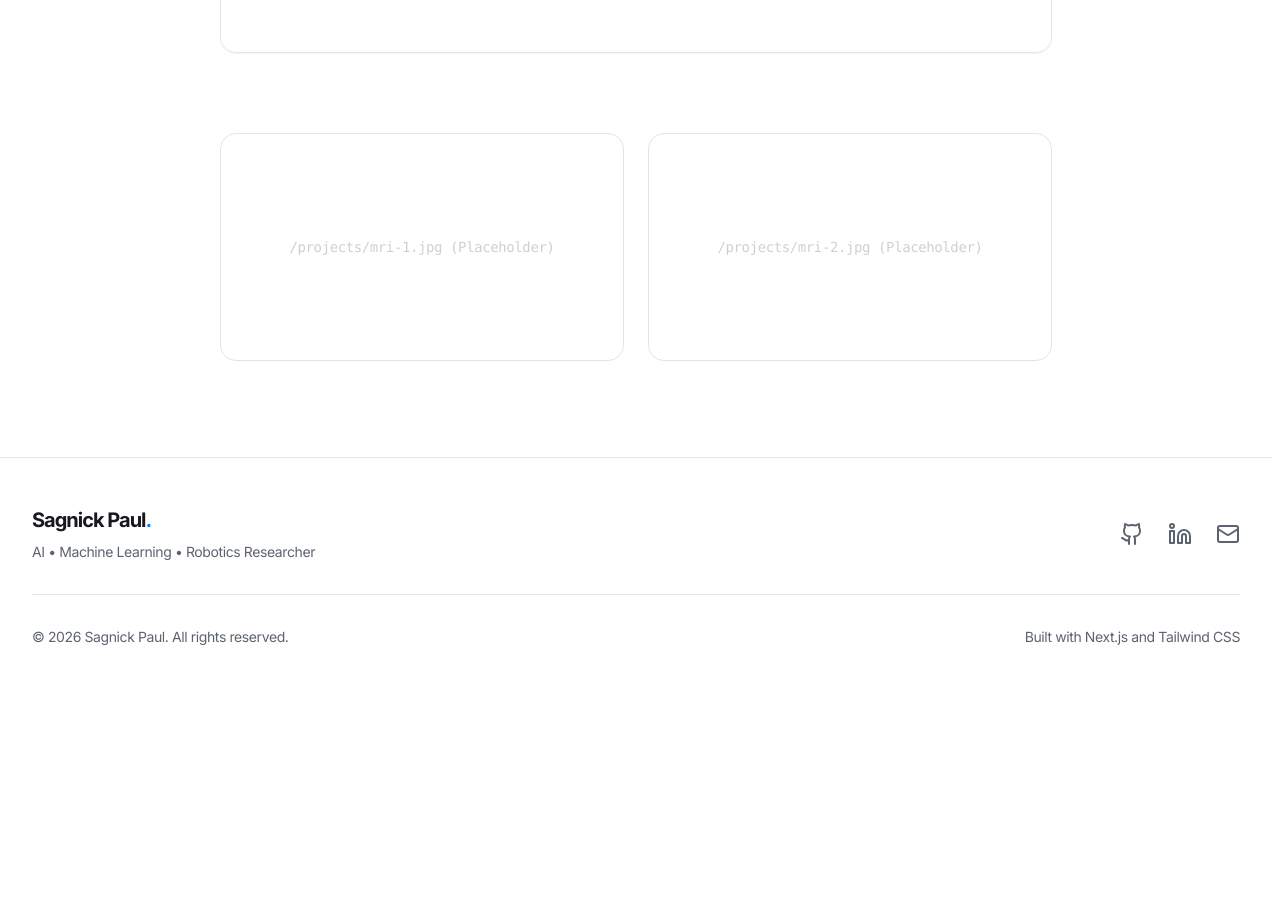
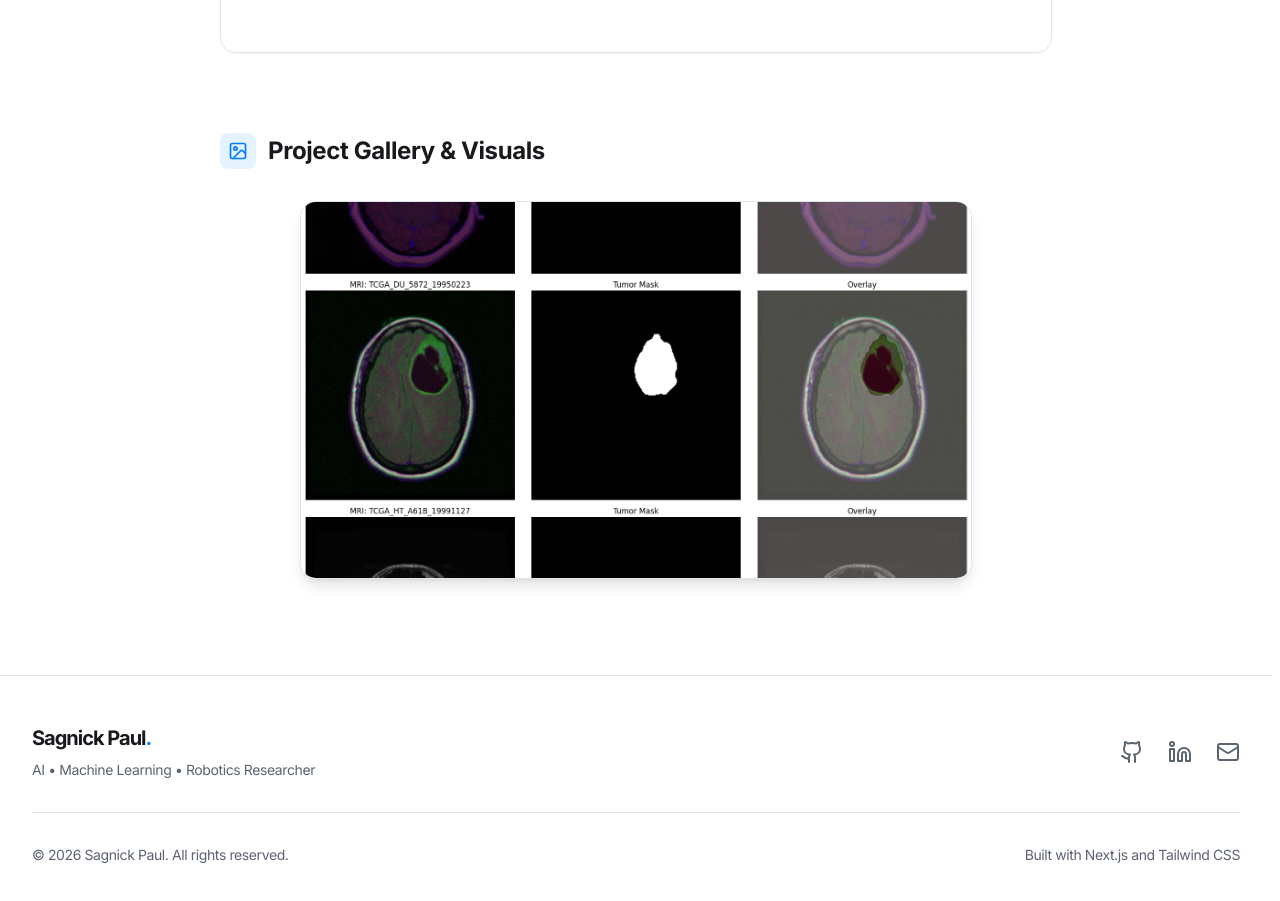
Before and after one commit to Sagnick-Paul/Sagnick-Portfolio, a Next.js app: page /project/brain-mri-segmentation in a window 1280 px wide. Shown: the part 3180-4081 px from the top of the page. Before the commit the page ends 3875 px from the top, so only its background shows below. Built offline with nearby package versions, Linux system fonts and the light colour scheme.

Commit message:
image folder

```diff
--- /dev/null
+++ b/src/app/project/[id]/ProjectGallery.tsx
@@ -0,0 +1,186 @@
+"use client";
+
+import { useState, useEffect } from "react";
+import Image from "next/image";
+import { motion, AnimatePresence } from "framer-motion";
+import { ChevronLeft, ChevronRight, X, Maximize2, Image as ImageIcon } from "lucide-react";
+
+interface ProjectGalleryProps {
+  images: string[];
+  projectTitle: string;
+}
+
+export default function ProjectGallery({ images, projectTitle }: ProjectGalleryProps) {
+  const [lightboxIndex, setLightboxIndex] = useState<number | null>(null);
+
+  // Keyboard navigation
+  useEffect(() => {
+    if (lightboxIndex === null) return;
+
+    const handleKeyDown = (e: KeyboardEvent) => {
+      if (e.key === "ArrowRight") {
+        setLightboxIndex((prev) => (prev !== null ? (prev + 1) % images.length : null));
+      } else if (e.key === "ArrowLeft") {
+        setLightboxIndex((prev) => (prev !== null ? (prev - 1 + images.length) % images.length : null));
+      } else if (e.key === "Escape") {
+        setLightboxIndex(null);
+      }
+    };
+
+    window.addEventListener("keydown", handleKeyDown);
+    // Lock body scroll
+    document.body.style.overflow = "hidden";
+
+    return () => {
+      window.removeEventListener("keydown", handleKeyDown);
+      document.body.style.overflow = "unset";
+    };
+  }, [lightboxIndex, images.length]);
+
+  if (!images || images.length === 0) return null;
+
+  const handlePrev = (e: React.MouseEvent) => {
+    e.stopPropagation();
+    if (lightboxIndex !== null) {
+      setLightboxIndex((lightboxIndex - 1 + images.length) % images.length);
+    }
+  };
+
+  const handleNext = (e: React.MouseEvent) => {
+    e.stopPropagation();
+    if (lightboxIndex !== null) {
+      setLightboxIndex((lightboxIndex + 1) % images.length);
+    }
+  };
+
+  return (
+    <section className="relative z-10">
+      <h2 className="text-2xl font-bold mb-8 flex items-center gap-3">
+        <span className="p-2 rounded-lg bg-accent/10 text-accent">
+          <ImageIcon className="w-5 h-5" />
+        </span>
+        Project Gallery & Visuals
+      </h2>
+
+      <div className={`grid gap-6 ${images.length === 1 ? "grid-cols-1 max-w-2xl mx-auto" : "grid-cols-1 sm:grid-cols-2 md:grid-cols-3"}`}>
+        {images.map((img, index) => (
+          <motion.div
+            key={index}
+            initial={{ opacity: 0, y: 20 }}
+            whileInView={{ opacity: 1, y: 0 }}
+            viewport={{ once: true }}
+            transition={{ duration: 0.5, delay: index * 0.1 }}
+            onClick={() => setLightboxIndex(index)}
+            className="group relative cursor-zoom-in rounded-2xl overflow-hidden border border-border/50 bg-secondary/30 aspect-video shadow-lg hover:border-accent/40 hover:shadow-[0_0_30px_rgba(0,212,255,0.15)] transition-all duration-500"
+          >
+            {/* The Image */}
+            <Image
+              src={img}
+              alt={`${projectTitle} screenshot ${index + 1}`}
+              fill
+              sizes="(max-width: 768px) 100vw, (max-width: 1200px) 50vw, 33vw"
+              className="object-cover group-hover:scale-105 transition-transform duration-700 ease-out"
+              unoptimized // Ensure dynamic custom local user images load properly
+            />
+
+            {/* Premium Hover Overlay */}
+            <div className="absolute inset-0 bg-slate-950/40 opacity-0 group-hover:opacity-100 transition-opacity duration-300 flex items-center justify-center backdrop-blur-[2px]">
+              <motion.div
+                initial={{ scale: 0.8, opacity: 0 }}
+                whileHover={{ scale: 1, opacity: 1 }}
+                className="w-12 h-12 bg-white/10 border border-white/20 backdrop-blur-md rounded-full flex items-center justify-center text-white"
+              >
+                <Maximize2 className="w-5 h-5 text-white" />
+              </motion.div>
+            </div>
+          </motion.div>
+        ))}
+      </div>
+
+      {/* Full Screen Lightbox Modal */}
+      <AnimatePresence>
+        {lightboxIndex !== null && (
+          <motion.div
+            initial={{ opacity: 0 }}
+            animate={{ opacity: 1 }}
+            exit={{ opacity: 0 }}
+            onClick={() => setLightboxIndex(null)}
+            className="fixed inset-0 z-[100] flex flex-col items-center justify-center bg-slate-950/95 backdrop-blur-md p-4 select-none"
+          >
+            {/* Top Bar Info & Controls */}
+            <div className="absolute top-0 inset-x-0 h-20 flex items-center justify-between px-6 sm:px-12 text-white/80 bg-gradient-to-b from-slate-950/80 to-transparent">
+              <span className="text-sm font-medium tracking-wide">
+                {projectTitle} &bull; Image {lightboxIndex + 1} of {images.length}
+              </span>
+              <button
+                onClick={() => setLightboxIndex(null)}
+                className="p-3 rounded-full bg-white/5 border border-white/10 hover:bg-red-500/20 hover:text-red-400 hover:border-red-500/30 transition-all active:scale-95"
+              >
+                <X className="w-6 h-6" />
+              </button>
+            </div>
+
+            {/* Left/Right navigation for large screens */}
+            {images.length > 1 && (
+              <>
+                <button
+                  onClick={handlePrev}
+                  className="absolute left-6 sm:left-12 p-4 rounded-full bg-white/5 border border-white/10 text-white/70 hover:text-white hover:bg-white/10 transition-all hover:scale-105 active:scale-95 z-[101]"
+                >
+                  <ChevronLeft className="w-6 h-6" />
+                </button>
+                <button
+                  onClick={handleNext}
+                  className="absolute right-6 sm:right-12 p-4 rounded-full bg-white/5 border border-white/10 text-white/70 hover:text-white hover:bg-white/10 transition-all hover:scale-105 active:scale-95 z-[101]"
+                >
+                  <ChevronRight className="w-6 h-6" />
+                </button>
+              </>
+            )}
+
+            {/* Main Interactive Image Frame */}
+            <div
+              className="relative max-w-5xl w-full h-[70vh] flex items-center justify-center"
+              onClick={(e) => e.stopPropagation()}
+            >
+              <AnimatePresence mode="wait">
+                <motion.div
+                  key={lightboxIndex}
+                  initial={{ opacity: 0, scale: 0.95 }}
+                  animate={{ opacity: 1, scale: 1 }}
+                  exit={{ opacity: 0, scale: 0.95 }}
+                  transition={{ duration: 0.25 }}
+                  className="relative w-full h-full rounded-2xl overflow-hidden shadow-2xl border border-white/5 bg-slate-900/40"
+                >
+                  <Image
+                    src={images[lightboxIndex]}
+                    alt={`${projectTitle} gallery image ${lightboxIndex + 1}`}
+                    fill
+                    className="object-contain"
+                    unoptimized
+                    priority
+                  />
+                </motion.div>
+              </AnimatePresence>
+            </div>
+
+            {/* Dots Pagination Indicators */}
+            {images.length > 1 && (
+              <div className="absolute bottom-8 flex gap-2" onClick={(e) => e.stopPropagation()}>
+                {images.map((_, idx) => (
+                  <button
+                    key={idx}
+                    onClick={() => setLightboxIndex(idx)}
+                    className={`h-2.5 rounded-full transition-all duration-300 ${
+                      idx === lightboxIndex ? "w-8 bg-accent" : "w-2.5 bg-white/30 hover:bg-white/50"
+                    }`}
+                  />
+                ))}
+              </div>
+            )}
+          </motion.div>
+        )}
+      </AnimatePresence>
+    </section>
+  );
+}
--- a/src/app/project/[id]/page.tsx
+++ b/src/app/project/[id]/page.tsx
@@ -3,8 +3,44 @@ import { notFound } from "next/navigation";
 import { CheckCircle2, Layout, Database, Server, Cpu, TriangleAlert } from "lucide-react";
 import { Metadata } from "next";
 import ProjectHero from "./ProjectHero";
+import ProjectDocumentation from "./ProjectDocumentation";
+import ProjectGallery from "./ProjectGallery";
+import fs from "fs";
+import path from "path";
 
-import ProjectDocumentation from "./ProjectDocumentation";
+// Helper function to dynamically read images from public folders with fallbacks
+function getProjectImages(project: any): string[] {
+  const foldersToTry = [];
+  if (project.imageFolder) {
+    foldersToTry.push(project.imageFolder);
+  }
+  // Try ID and Title
+  foldersToTry.push(project.id);
+  foldersToTry.push(project.title);
+
+  const imageExtensions = [".png", ".jpg", ".jpeg", ".gif", ".webp", ".svg"];
+
+  for (const folder of foldersToTry) {
+    if (!folder) continue;
+    const dirPath = path.join(process.cwd(), "public", folder);
+    if (fs.existsSync(dirPath) && fs.statSync(dirPath).isDirectory()) {
+      try {
+        const files = fs.readdirSync(dirPath);
+        const images = files
+          .filter((file) => imageExtensions.includes(path.extname(file).toLowerCase()))
+          .map((file) => `/${folder}/${file}`);
+        if (images.length > 0) {
+          return images;
+        }
+      } catch (e) {
+        console.error(`Error reading directory public/${folder}:`, e);
+      }
+    }
+  }
+
+  // Fallback to static list in project.images if we found nothing in folders
+  return project.images || [];
+}
 
 export async function generateStaticParams() {
   return projects.map((project) => ({
@@ -27,6 +63,8 @@ export default function ProjectDetail({ params }: { params: { id: string } }) {
   if (!project) {
     notFound();
   }
+
+  const projectImages = getProjectImages(project);
 
   return (
     <article className="min-h-screen bg-background pb-24 text-foreground selection:bg-accent/30 tracking-tight">
@@ -108,22 +146,8 @@ export default function ProjectDetail({ params }: { params: { id: string } }) {
           )}
 
           {/* Screenshots Section */}
-          {project.images && project.images.length > 0 && (
-            <section>
-              <h2 className="text-2xl font-bold mb-8 items-center gap-3 hidden">
-                Screenshots
-              </h2>
-              <div className="grid sm:grid-cols-2 gap-6">
-                {project.images.map((img, index) => (
-                  <div key={index} className="rounded-2xl overflow-hidden border border-border/50 bg-secondary/30 aspect-video relative group">
-                    {/* Placeholder for actual image */}
-                    <div className="absolute inset-0 flex items-center justify-center text-muted-foreground/30 font-mono text-sm">
-                      {img} (Placeholder)
-                    </div>
-                  </div>
-                ))}
-              </div>
-            </section>
+          {projectImages.length > 0 && (
+            <ProjectGallery images={projectImages} projectTitle={project.title} />
           )}
 
         </div>
--- a/src/data/projects.ts
+++ b/src/data/projects.ts
@@ -4,6 +4,7 @@ export interface Project {
   description: string;
   techStack: string[];
   images: string[];
+  imageFolder?: string;
   problem: string;
   approach: string;
   architecture: string;
@@ -30,6 +31,7 @@ export const projects: Project[] = [
       "/projects/mri-1.jpg",
       "/projects/mri-2.jpg"
     ],
+    imageFolder: "Brain tumour segmentation",
     problem: "Accurate segmentation of brain tumors in MRI scans is crucial for clinical diagnosis and treatment planning. Manual segmentation is time-consuming and prone to human error, highlighting the need for automated and reliable AI assist tools.",
     approach: "Developed an end-to-end pipeline starting with skull stripping and contrast enhancement, followed by data augmentation. A deep Convolutional Neural Network (U-Net architecture) was trained to predict pixel-wise tumor masks.",
     architecture: "The system relies on a U-Net based encoder-decoder architecture with skip connections. The model was trained using a custom Dice Loss function to handle class imbalance, and the frontend is served using a Streamlit Python web app.",
```
Also changed, not shown: public/Brain tumour segmentation/download.png (added).
